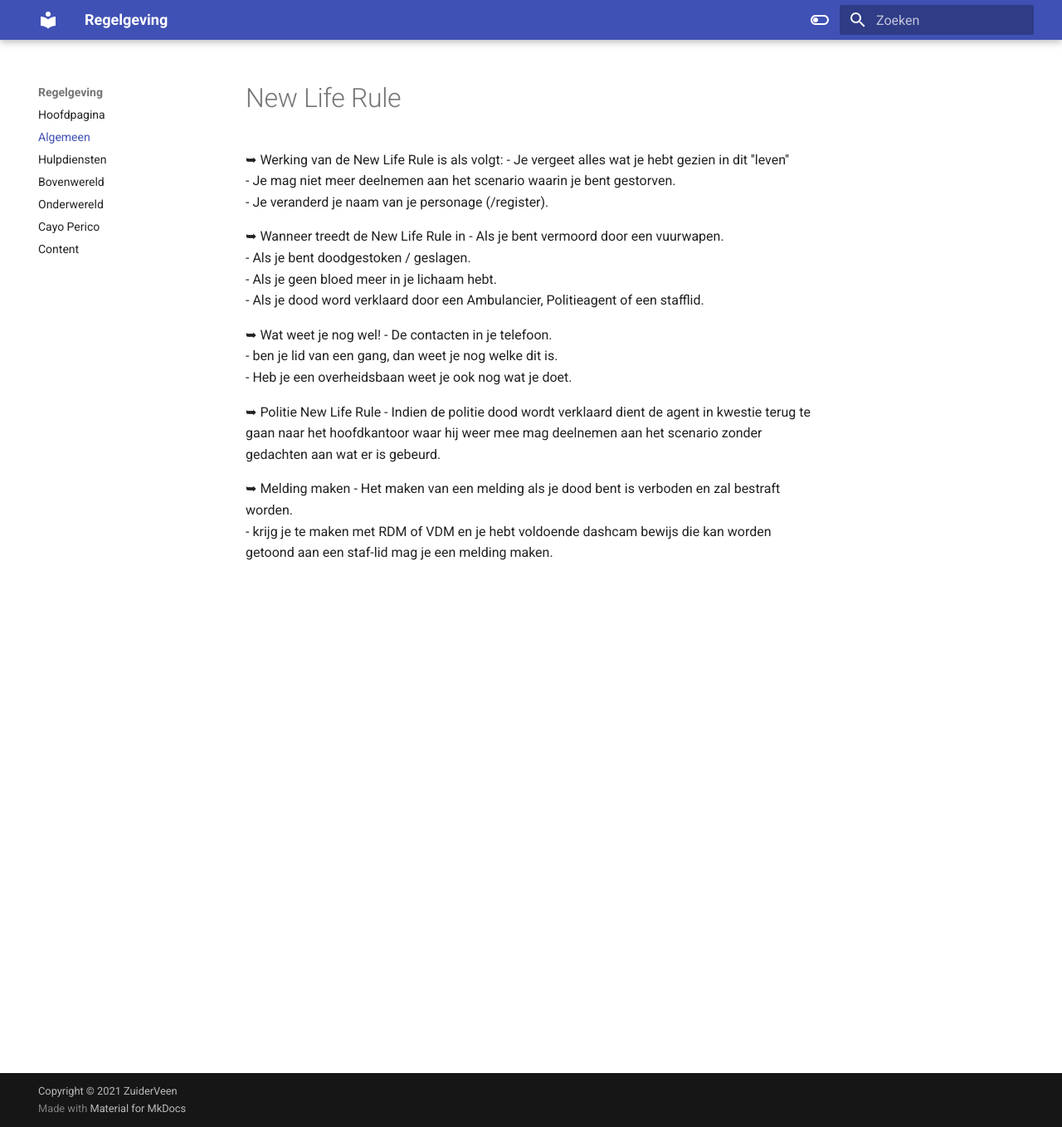
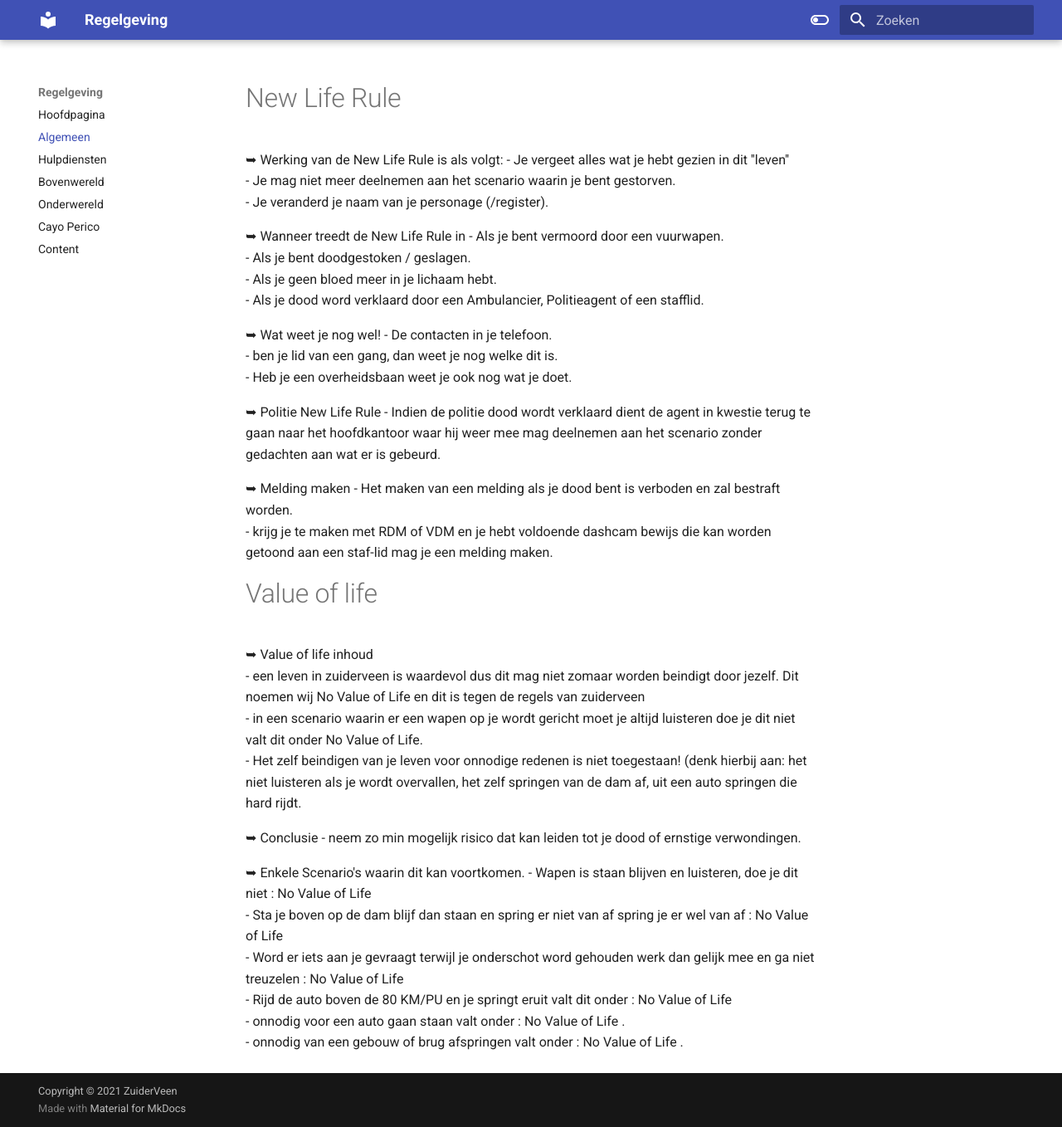
Before and after one commit to CappaWappa/Regels, an MkDocs documentation site: the page built from docs/algemeen.md, in a window 1280 px wide and 1358 px high. Shown: the whole window at 83% size. Built offline with MkDocs 1.6.1 and Material for MkDocs 9.7.7, drawn with Linux system fonts in a browser that asks for light colours; comment, search, counter and statistics services are not loaded.

Commit message:
Update algemeen.md

```diff
--- a/docs/algemeen.md
+++ b/docs/algemeen.md
@@ -21,3 +21,21 @@
 ➥ Melding maken </b>
    - Het maken van een melding als je dood bent is verboden en zal bestraft worden.</br>
    - krijg je te maken met RDM of VDM en je hebt voldoende dashcam bewijs die kan worden getoond aan een staf-lid mag je een melding maken.
+
+# Value of life
+
+➥ Value of life inhoud </b></br>
+   - een leven in zuiderveen is waardevol dus dit mag niet zomaar worden beindigt door jezelf. Dit noemen wij No Value of Life en dit is tegen de regels van zuiderveen </br>
+   - in een scenario waarin er een wapen op je wordt gericht moet je altijd luisteren doe je dit niet valt dit onder No Value of Life.</br>
+   - Het zelf beindigen van je leven voor onnodige redenen is niet toegestaan! (denk hierbij aan: het niet luisteren als je wordt overvallen, het zelf springen van de dam af, uit een auto springen die hard rijdt.</br>
+
+➥ Conclusie</b>
+   - neem zo min mogelijk risico dat kan leiden tot je dood of ernstige verwondingen.</br>
+
+➥ Enkele Scenario's waarin dit kan voortkomen.</b>
+   - Wapen is staan blijven en luisteren, doe je dit niet : No Value of Life</br>
+   - Sta je boven op de dam blijf dan staan en spring er niet van af spring je er wel van af : No Value of Life</br>
+   - Word er iets aan je gevraagt terwijl je onderschot word gehouden werk dan gelijk mee en ga niet treuzelen : No Value of Life</br>
+   - Rijd de auto boven de 80 KM/PU en je springt eruit valt dit onder : No Value of Life </br>
+   - onnodig voor een auto gaan staan valt onder : No Value of Life . </br>
+   - onnodig van een gebouw of brug afspringen valt onder : No Value of Life  . </br>
```
